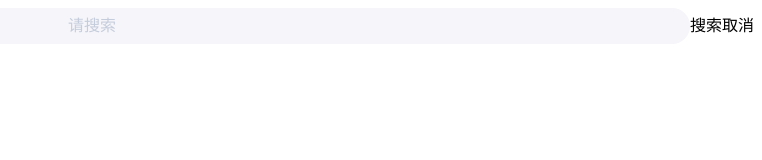
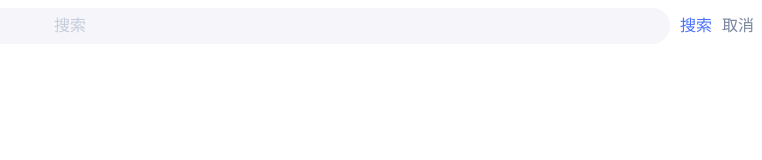
Before and after one commit to tgbf2674/easyUI, a Vue app: page / in a window 1280 px wide. Shown: the top 160 px of the page, without its empty margins (518-1280 px from the left). Built offline with nearby package versions, Linux system fonts and the light colour scheme.

Commit message:
finish style

```diff
--- a/src/components/input.vue
+++ b/src/components/input.vue
@@ -1,17 +1,17 @@
 <template>
   <div class="search-container">
     <div class="search-input gray">
-      <svg class="icon" aria-hidden="true">
+      <svg class="icon search-icon" aria-hidden="true">
         <use xlink:href="#icon-search"></use>
       </svg>
-      <input type="text" placeholder="请搜索"/>
-      <svg class="icon" aria-hidden="true">
+      <input type="text" placeholder="搜索"/>
+      <svg class="icon reset-icon" aria-hidden="true">
         <use xlink:href="#icon-clear"></use>
       </svg>
     </div>
     <div class="search-btn-group">
-      <span>搜索</span>
-      <span>取消</span>
+      <span class="search-btn primary">搜索</span>
+      <span class="search-btn">取消</span>
     </div>
   </div>
 </template>
@@ -39,6 +39,16 @@ $color-btn-primary: #4a70ff
 
   .search-btn-group
     line-height: 36px
+    .search-btn
+      display: inline-flex
+      margin-left: 10px
+      width: 32px
+      font-size: 16px
+      line-height: 22px
+      font-family: PingFangSC,sans-serif
+      color: $color-btn-default
+    .primary
+      color: $color-btn-primary
 
   .search-input
     position: relative
@@ -52,6 +62,14 @@ $color-btn-primary: #4a70ff
 
     &.gray
       background: $color-input-search-bg-gray
+    .search-icon
+      position: absolute
+      left: calc(50% - 44px)
+      width: 16px
+      height: 16px
+    .reset-icon
+      width: 24px
+      height: 24px
 
     input
       margin-left: 4px
```
